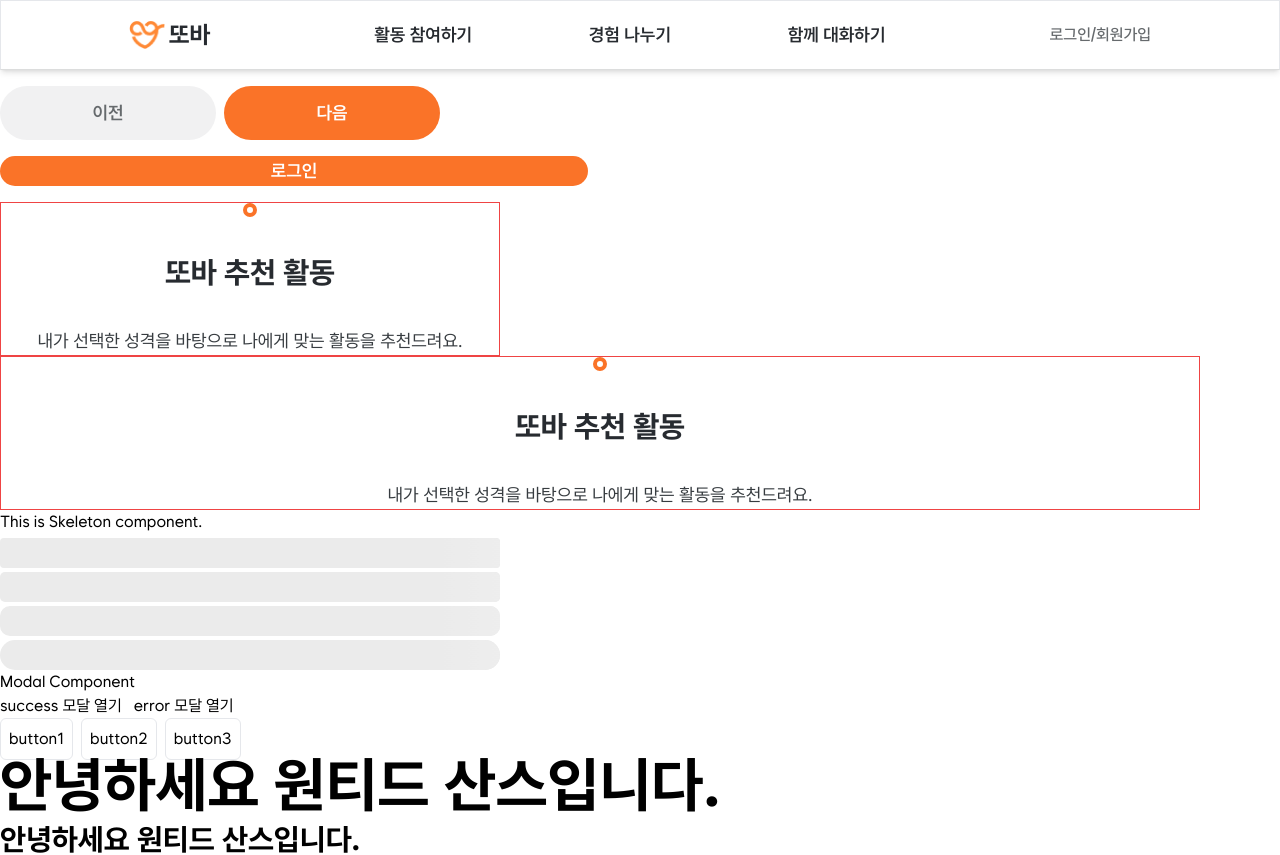
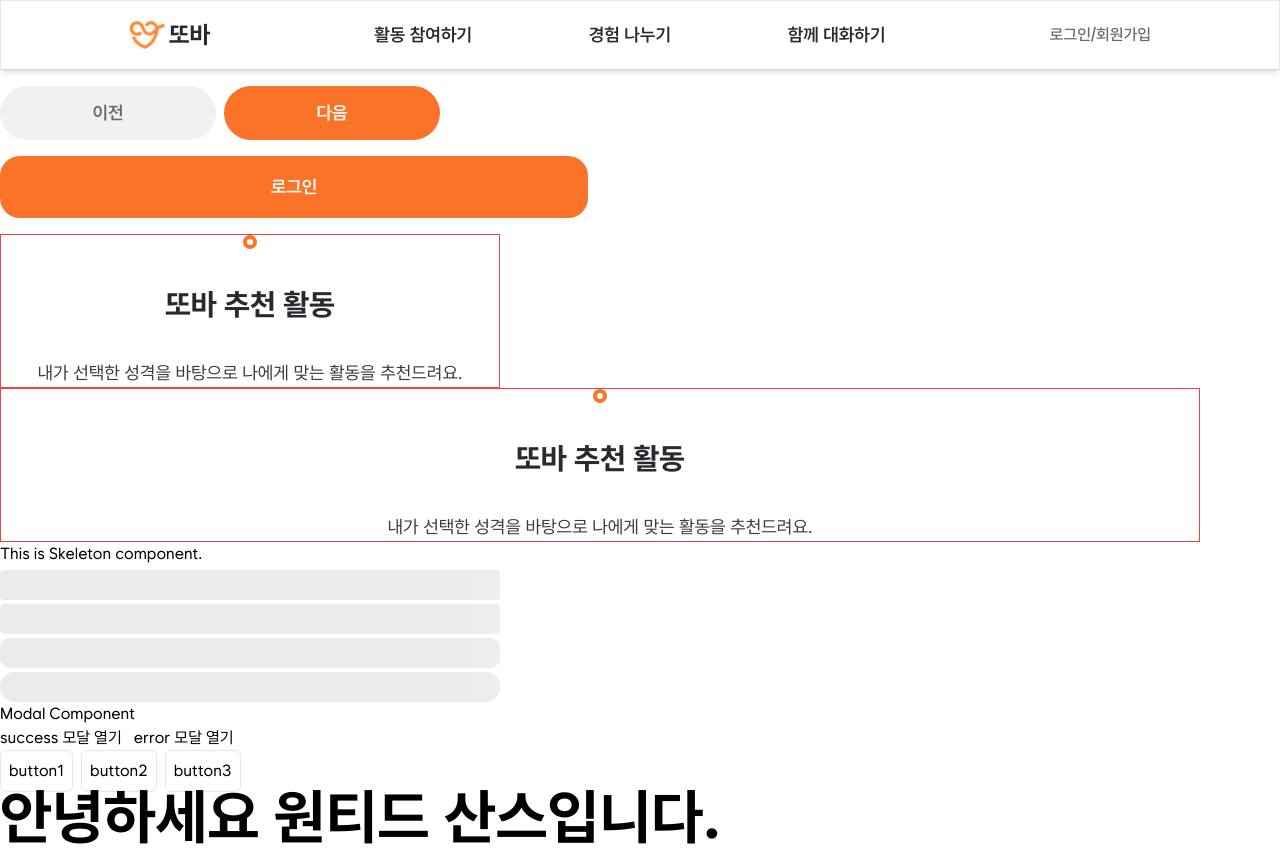
Before and after one commit to Kusitms-29th-Meetup-TeamE/Frontend, a Next.js app: page /chaemin in a window 1280 px wide. Shown: the top 855 px of the page. Built offline with nearby package versions, Linux system fonts and the light colour scheme.

Commit message:
🔨 Fix(#21): add padding-y to login-button

```diff
--- a/src/components/common-components/button/Button.tsx
+++ b/src/components/common-components/button/Button.tsx
@@ -20,7 +20,7 @@ const style: {
     sm: '',
     md: '',
     lg: 'w-full max-w-[216px] h-[54px] py-3 text-h3', // 이전, 다음 버튼
-    xl: 'w-full max-w-[588px] !flex h-[68px] text-body2', // 로그인
+    xl: 'w-full max-w-[588px] !flex h-[68px] py-4 text-body2', // 로그인
   },
   shape: {
     square: 'rounded-[20px]',
```
